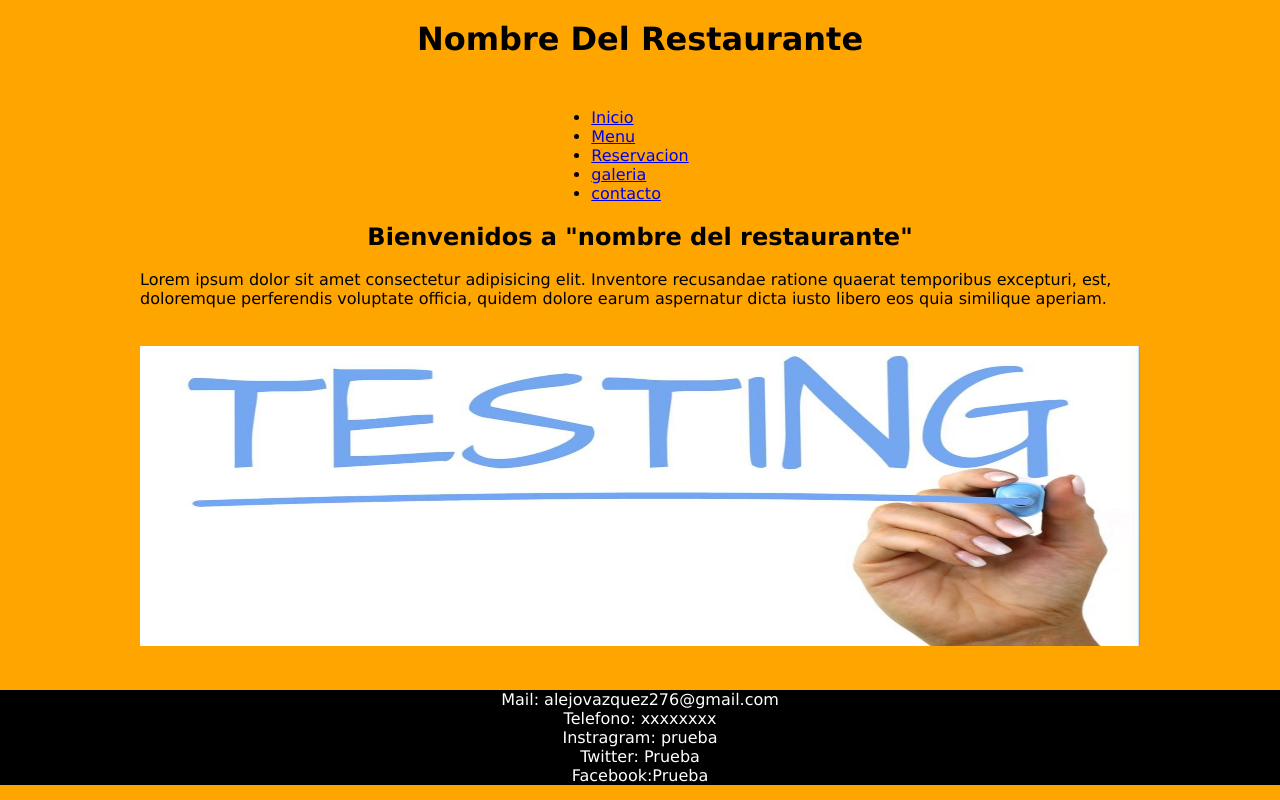
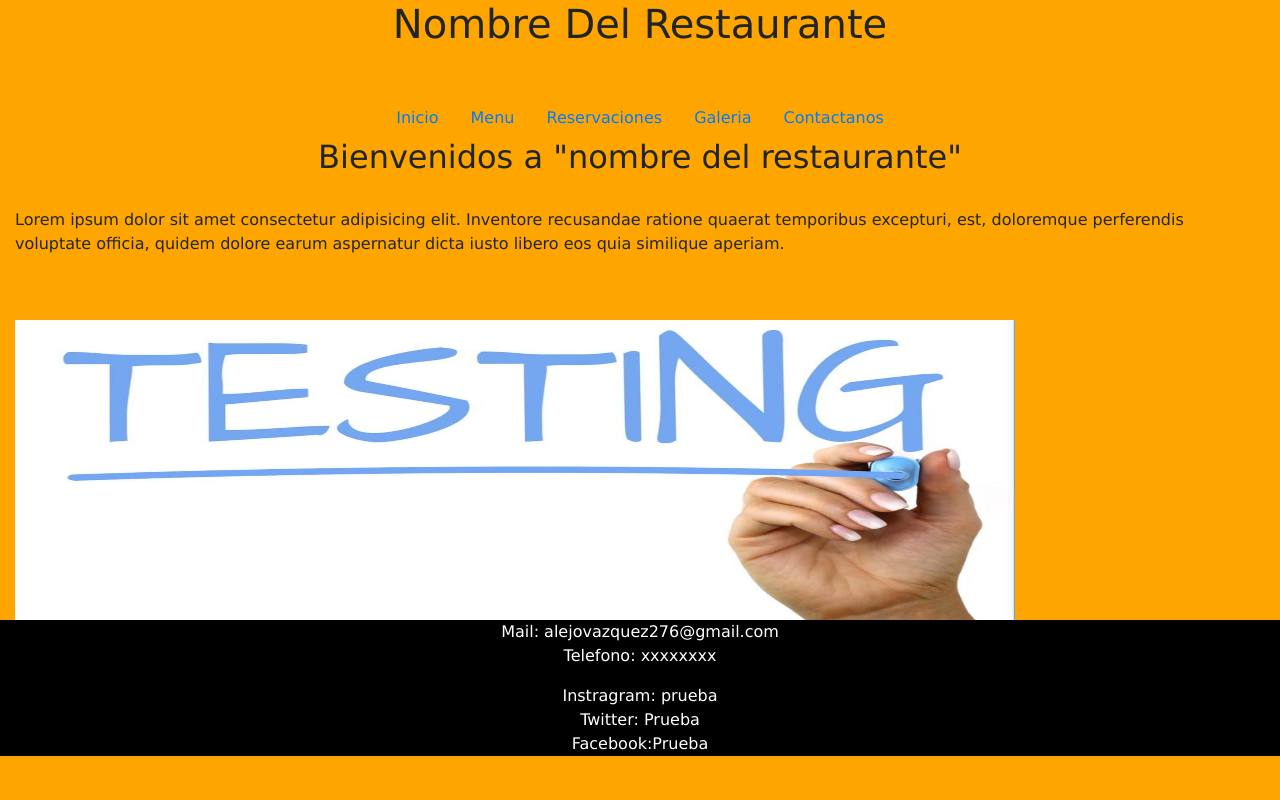
Before and after one commit to alejo-vazquez/proyecto-coder, a plain HTML site: page index.html in a window 1280 px wide. Drawn offline with nearby package versions, Linux system fonts and the light colour scheme.

Commit message:
aguegue bootsttrap a index y contactanos

```diff
--- a/index.html
+++ b/index.html
@@ -5,19 +5,30 @@
     <meta http-equiv="X-UA-Compatible" content="IE=edge">
     <meta name="viewport" content="width=device-width, initial-scale=1.0">
     <title>Defasion 1</title>
+	<link rel="stylesheet" href="https://cdn.jsdelivr.net/npm/bootstrap@4.6.1/dist/css/bootstrap.min.css" integrity="sha384-zCbKRCUGaJDkqS1kPbPd7TveP5iyJE0EjAuZQTgFLD2ylzuqKfdKlfG/eSrtxUkn" crossorigin="anonymous">
 	<link rel="stylesheet" href="estilos.css">
 </head>
 <body>
-	<div class="container">
+	<div class="container-fluid">
 	<header class="header">
 		<h1 class="texto">Nombre Del Restaurante </h1>
-		<nav class="nav">
-			<ul>
-				<li><a href="index.html">Inicio</a></li>
-				<li><a href="menu.html">Menu</a></li>
-				<li><a href="reservacion.html">Reservacion</a></li>
-				<li><a href="galeria.html">galeria</a></li>
-				<li><a href="contactanos.html">contacto</a></li>
+		<nav>
+			<ul class="nav">
+				<li class="nav-item">
+				<a class="nav-link active" href="index.html">Inicio</a>
+				</li>
+				<li class="nav-item">
+				<a class="nav-link" href="menu.html">Menu</a>
+				</li>
+				<li class="nav-item">
+				<a class="nav-link" href="reservacion.html">Reservaciones</a>
+				</li>
+				<li class="nav-item">
+				<a class="nav-link" href="galeria.html">Galeria</a>
+				</li>
+				<li class="nav-item">
+				<a class="nav-link" href="contactanos.html">Contactanos</a>
+				</li>
 			</ul>
 		</nav>
 	</header>
@@ -35,5 +46,8 @@
 		Twitter: Prueba <br>
 		Facebook:Prueba</p>
 	</footer>
+	<script src="https://cdn.jsdelivr.net/npm/jquery@3.5.1/dist/jquery.slim.min.js" integrity="sha384-DfXdz2htPH0lsSSs5nCTpuj/zy4C+OGpamoFVy38MVBnE+IbbVYUew+OrCXaRkfj" crossorigin="anonymous"></script>
+<script src="https://cdn.jsdelivr.net/npm/popper.js@1.16.1/dist/umd/popper.min.js" integrity="sha384-9/reFTGAW83EW2RDu2S0VKaIzap3H66lZH81PoYlFhbGU+6BZp6G7niu735Sk7lN" crossorigin="anonymous"></script>
+<script src="https://cdn.jsdelivr.net/npm/bootstrap@4.6.1/dist/js/bootstrap.min.js" integrity="sha384-VHvPCCyXqtD5DqJeNxl2dtTyhF78xXNXdkwX1CZeRusQfRKp+tA7hAShOK/B/fQ2" crossorigin="anonymous"></script>
 </body>
 </html>
```
Also changed, not shown: contactanos.html (+9 -3 lines).
